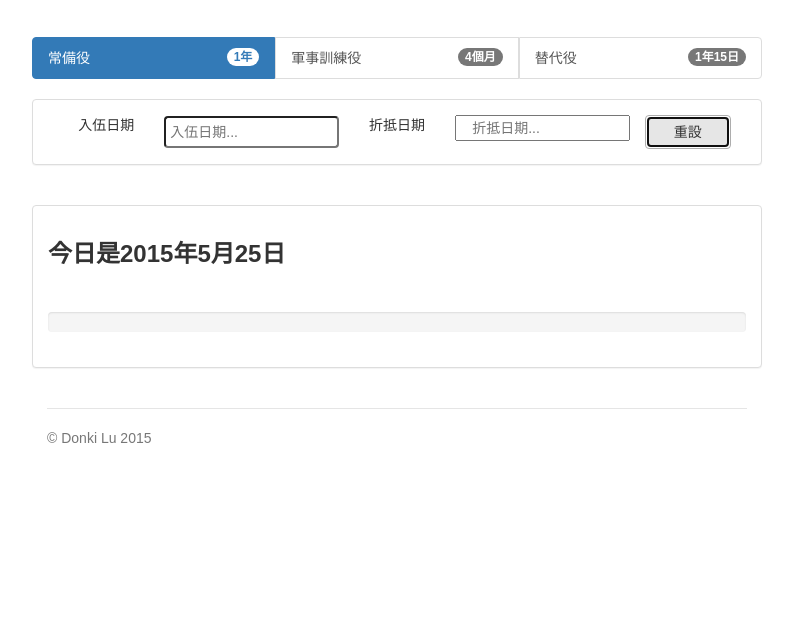
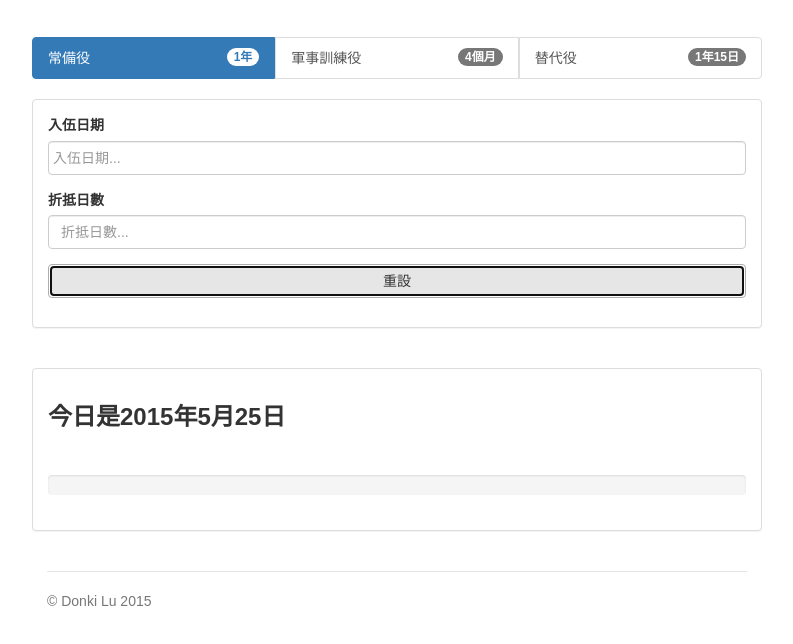
Before and after one commit to donkilu/military_countdown, a plain HTML site: page index.html in a window 1280 px wide. Both pictures are taken after a click on the button "重設". Shown: the part 84-728 px from the top of the page, without its empty margins (243-1036 px from the left). Drawn offline with Linux system fonts and the light colour scheme.

Commit message:
fix layout using form
as title, better layout by using form, prettier!

```diff
--- a/index.html
+++ b/index.html
@@ -37,9 +37,16 @@
 		</div>
 	    <div class="row panel panel-default">
 		    <div class="panel-body">
-				<div class="col-md-2 col-xs-6 text-center">入伍日期</div><input type="text" id="enterDate" class="datepicker col-md-3 col-xs-6" placeholder="入伍日期..." name="enterDate" />
-				<div class="col-md-2 col-xs-6 text-center">折抵日期</div><input type="number" id="daysSaved" class="col-md-3 col-xs-6" placeholder="折抵日期..." name="daysSaved" />
-				<div class="col-md-2 col-xs-12"><button type="button" id="clearCookie" class="btn btn-default btn-block">重設</button></div>
+ 			<form role="form">
+				<div class="form-group">
+					<label for="enterDate">入伍日期</label>
+					<input type="text" id="enterDate" class="datepicker form-control" placeholder="入伍日期..." name="enterDate" />
+				</div>
+				<div class="form-group">
+					<label for="enterDate">折抵日數</label>
+					<input type="number" id="daysSaved" class="form-control" placeholder="折抵日數..." name="daysSaved" />
+				</div>
+				<button type="button" id="clearCookie" class="btn btn-default btn-block">重設</button>
 			</div>
 		</div>
 		<br/>
@@ -131,7 +138,16 @@
     $('#clearCookie').click(function(){
 		$('#enterDate').val("");
 		$('#daysSaved').val("");
-        document.cookie = "serv_type=; enter_date=; saved_days=; expires=Thu, 01 Jan 1970 00:00:00 UTC";
+		$('#chooseServ a').removeClass('active');
+		$('#normServ').addClass('active');
+		// clean all cookies
+		var cookies = document.cookie.split(";");
+		for (var i = 0; i < cookies.length; i++) {
+			var cookie = cookies[i];
+			var eqPos = cookie.indexOf("=");
+			var name = eqPos > -1 ? cookie.substr(0, eqPos) : cookie;
+			document.cookie = name + "=;expires=Thu, 01 Jan 1970 00:00:00 GMT";
+		}
     });
 
 	function getCookie(cname){
--- a/layout.css
+++ b/layout.css
@@ -104,6 +104,7 @@ body {
 
 .list-group-horizontal .list-group-item {
     display: inline-block;
+	cursor: pointer;
 }
 .list-group-horizontal .list-group-item {
 	margin-bottom: 0;
```
